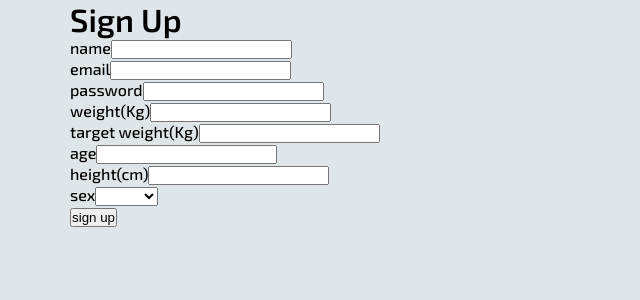
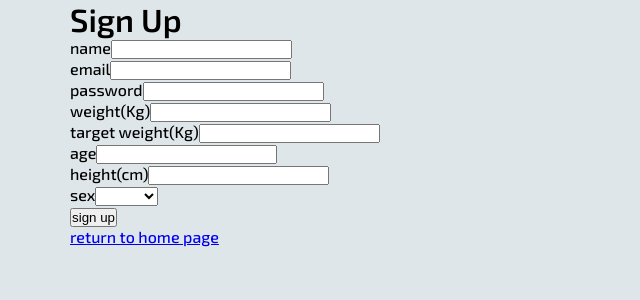
Before and after one commit to ZacPJ/Fitness-Website, a React (Create React App) app: page /SignUp in a window 1280 px wide. Shown: the top 300 px of the page, without its empty margins (0-640 px from the left). Built offline with nearby package versions, Linux system fonts and the light colour scheme; no server answers.

Commit message:
adjusted sign up page

```diff
--- a/src/pages/SignUp.js
+++ b/src/pages/SignUp.js
@@ -23,6 +23,7 @@ function SignUpFunc()
             {!user ?
             <div>
                 <SignUp setter = {setUser} />
+                <Link to="/">return to home page</Link>
             </div>:
             <div>
                 account created, return to <Link to="/">home page</Link> to log in
```
